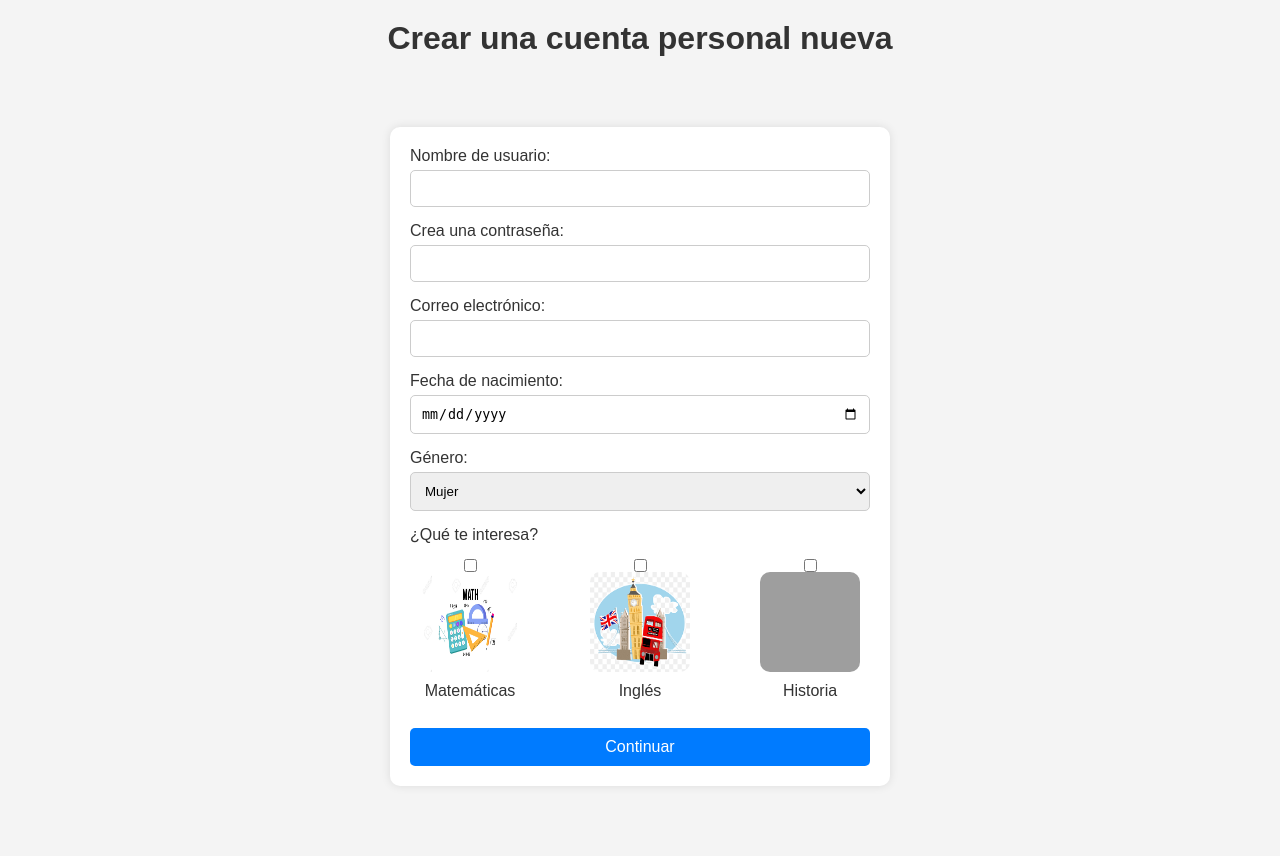
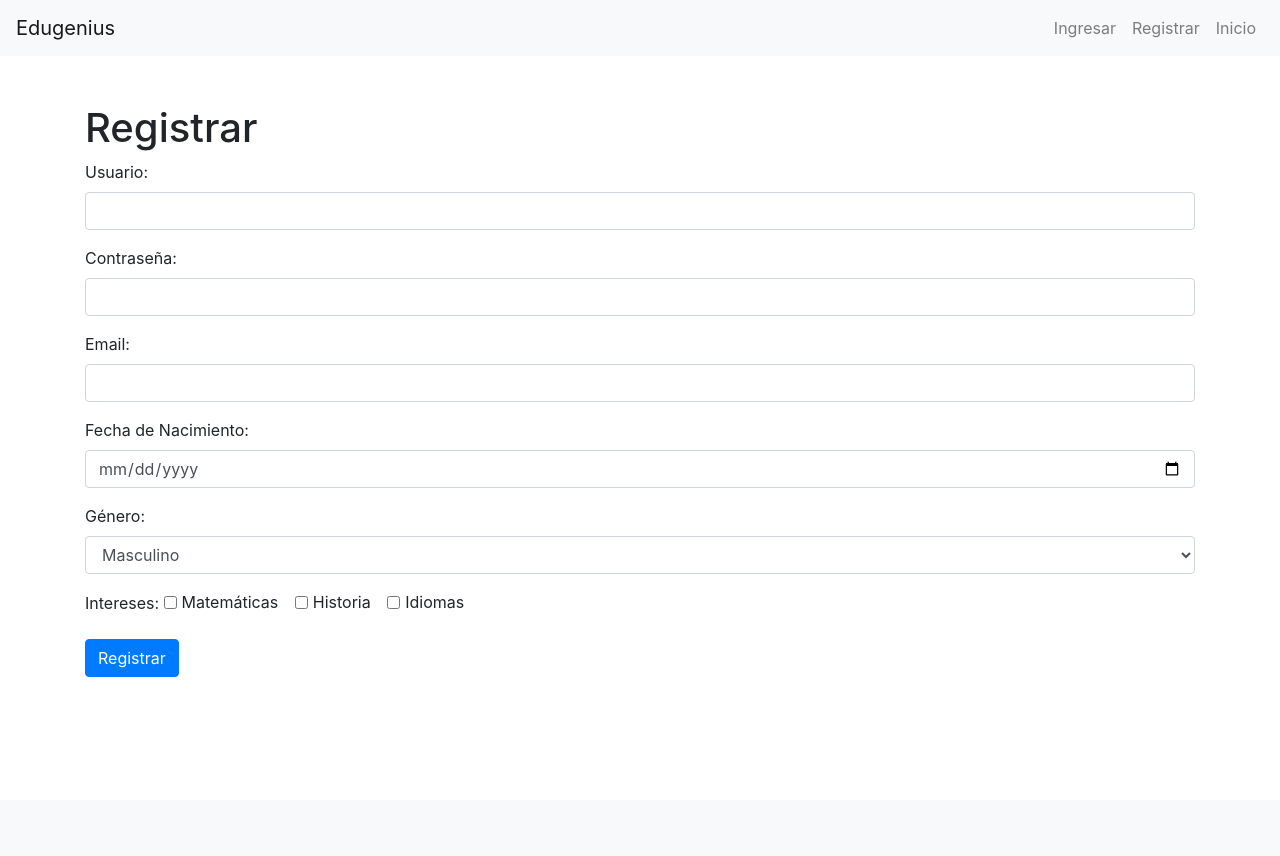
Before and after one commit to dcmg03/Edugenius, a Flask app: page /register in a window 1280 px wide. After the commit the page ends 677 px from the top, so only its background shows below. Run offline with Flask 3, Linux system fonts and the light colour scheme; some libraries are stand-ins or nearby versions; grey boxes are pictures that could not be loaded.

Commit message:
Creacion de login, registro e  inicio

```diff
--- a/web_app/app.py
+++ b/web_app/app.py
@@ -1,9 +1,9 @@
+import os
 from flask import Flask, render_template, request, redirect, url_for
 from transformers import pipeline
 from flask_migrate import Migrate
 from models import db, User, UserProfile, UserRequest
 import datetime
-import os
 
 app = Flask(__name__)
 basedir = os.path.abspath(os.path.dirname(__file__))
@@ -23,11 +23,18 @@ migrate = Migrate(app, db)
 if not os.path.exists(database_path):
     open(database_path, 'w').close()
 
+with app.app_context():
+    db.create_all()
+
 # Configurar el pipeline de Hugging Face para generación de texto
 generator = pipeline('text-generation', model='gpt2')
 
 @app.route('/')
 def index():
+    return render_template('index.html')
+
+@app.route('/home')
+def home():
     return render_template('index.html')
 
 @app.route('/login', methods=['GET', 'POST'])
@@ -54,28 +61,32 @@ def register():
         interests = ', '.join(interests)
 
         if User.query.filter_by(username=username).first():
-            return "El nombre de usuario ya existe, por favor intenta con otro."
-        else:
-            new_user = User(username=username, password=password)
-            db.session.add(new_user)
-            db.session.commit()
+            return "El usuario ya existe."
 
-            new_profile = UserProfile(
-                user_id=new_user.id,
-                email=email,
-                birthdate=datetime.datetime.strptime(birthdate, '%Y-%m-%d').date(),
-                gender=gender,
-                interests=interests
-            )
-            db.session.add(new_profile)
-            db.session.commit()
+        new_user = User(username=username, password=password)
+        db.session.add(new_user)
+        db.session.commit()
 
-            return redirect(url_for('result', username=username))
+        new_profile = UserProfile(
+            user_id=new_user.id,
+            email=email,
+            birthdate=datetime.datetime.strptime(birthdate, '%Y-%m-%d').date(),
+            gender=gender,
+            interests=interests
+        )
+        db.session.add(new_profile)
+        db.session.commit()
+
+        return redirect(url_for('result', username=username))
     return render_template('register.html')
 
 @app.route('/result/<username>', methods=['GET', 'POST'])
 def result(username):
-    return render_template('result.html', username=username)
+    response = None
+    if request.method == 'POST':
+        question = request.form['question']
+        response = get_huggingface_response(question)
+    return render_template('result.html', username=username, response=response)
 
 @app.route('/ask_question/<username>', methods=['POST'])
 def ask_question(username):
--- /dev/null
+++ b/web_app/templates/base.html
@@ -0,0 +1,38 @@
+<!DOCTYPE html>
+<html lang="en">
+<head>
+    <meta charset="UTF-8">
+    <meta name="viewport" content="width=device-width, initial-scale=1.0">
+    <title>{% block title %}Edugenius{% endblock %}</title>
+    <!-- Bootstrap CSS -->
+    <link href="https://stackpath.bootstrapcdn.com/bootstrap/4.5.2/css/bootstrap.min.css" rel="stylesheet">
+    <link rel="stylesheet" href="{{ url_for('static', filename='styles.css') }}">
+</head>
+<body>
+    <header>
+        <nav class="navbar navbar-expand-lg navbar-light bg-light">
+            <a class="navbar-brand" href="/home">Edugenius</a>
+            <div class="collapse navbar-collapse">
+                <ul class="navbar-nav ml-auto">
+                    <li class="nav-item">
+                        <a class="nav-link" href="/login">Ingresar</a>
+                    </li>
+                    <li class="nav-item">
+                        <a class="nav-link" href="/register">Registrar</a>
+                    </li>
+                    <li class="nav-item">
+                        <a class="nav-link" href="/home">Inicio</a>
+                    </li>
+                </ul>
+            </div>
+        </nav>
+    </header>
+    <main class="container mt-5">
+        {% block content %}{% endblock %}
+    </main>
+    <!-- Bootstrap JS and dependencies -->
+    <script src="https://code.jquery.com/jquery-3.5.1.slim.min.js"></script>
+    <script src="https://cdn.jsdelivr.net/npm/@popperjs/core@2.5.4/dist/umd/popper.min.js"></script>
+    <script src="https://stackpath.bootstrapcdn.com/bootstrap/4.5.2/js/bootstrap.min.js"></script>
+</body>
+</html>
--- a/web_app/templates/register.html
+++ b/web_app/templates/register.html
@@ -1,54 +1,49 @@
-<!doctype html>
-<html lang="en">
-<head>
-    <meta charset="UTF-8">
-    <meta name="viewport" content="width=device-width, initial-scale=1.0">
-    <title>Registro - EduGenius</title>
-    <link rel="stylesheet" href="{{ url_for('static', filename='style.css') }}">
-</head>
-<body>
-    <h1>Crear una cuenta personal nueva</h1>
-    <form action="/register" method="post">
-        <label for="username">Nombre de usuario:</label>
-        <input type="text" id="username" name="username" required>
-        <br>
-        <label for="password">Crea una contraseña:</label>
-        <input type="password" id="password" name="password" required>
-        <br>
-        <label for="email">Correo electrónico:</label>
-        <input type="email" id="email" name="email" required>
-        <br>
-        <label for="birthdate">Fecha de nacimiento:</label>
-        <input type="date" id="birthdate" name="birthdate" required>
-        <br>
+{% extends "base.html" %}
+
+{% block title %}Registrar - Edugenius{% endblock %}
+
+{% block content %}
+<h1>Registrar</h1>
+<form method="POST" action="/register">
+    <div class="form-group">
+        <label for="username">Usuario:</label>
+        <input type="text" class="form-control" id="username" name="username">
+    </div>
+    <div class="form-group">
+        <label for="password">Contraseña:</label>
+        <input type="password" class="form-control" id="password" name="password">
+    </div>
+    <div class="form-group">
+        <label for="email">Email:</label>
+        <input type="email" class="form-control" id="email" name="email">
+    </div>
+    <div class="form-group">
+        <label for="birthdate">Fecha de Nacimiento:</label>
+        <input type="date" class="form-control" id="birthdate" name="birthdate">
+    </div>
+    <div class="form-group">
         <label for="gender">Género:</label>
-        <select id="gender" name="gender" required>
-            <option value="Mujer">Mujer</option>
-            <option value="Hombre">Hombre</option>
-            <option value="Otro">Otro</option>
+        <select class="form-control" id="gender" name="gender">
+            <option value="male">Masculino</option>
+            <option value="female">Femenino</option>
+            <option value="other">Otro</option>
         </select>
-        <br>
-        <label for="interests">¿Qué te interesa?</label>
-        <div class="interests">
-            <label class="interest">
-                <input type="checkbox" name="interests" value="Matemáticas">
-                <img src="/matematicas.jpg" alt="Matemáticas">
-                <span>Matemáticas</span>
-            </label>
-            <label class="interest">
-                <input type="checkbox" name="interests" value="Inglés">
-                <img src="/ingles.png" alt="Inglés">
-                <span>Inglés</span>
-            </label>
-            <label class="interest">
-                <input type="checkbox" name="interests" value="Historia">
-                <img src="{{ url_for('static', filename='historia.jpg') }}" alt="Historia">
-                <span>Historia</span>
-            </label>
-            <!-- Agrega más intereses según sea necesario -->
+    </div>
+    <div class="form-group">
+        <label for="interests">Intereses:</label>
+        <div class="form-check form-check-inline">
+            <input class="form-check-input" type="checkbox" id="math" name="interests" value="Matemáticas">
+            <label class="form-check-label" for="math">Matemáticas</label>
         </div>
-        <br>
-        <button type="submit">Continuar</button>
-    </form>
-</body>
-</html>
+        <div class="form-check form-check-inline">
+            <input class="form-check-input" type="checkbox" id="history" name="interests" value="Historia">
+            <label class="form-check-label" for="history">Historia</label>
+        </div>
+        <div class="form-check form-check-inline">
+            <input class="form-check-input" type="checkbox" id="languages" name="interests" value="Idiomas">
+            <label class="form-check-label" for="languages">Idiomas</label>
+        </div>
+    </div>
+    <button type="submit" class="btn btn-primary">Registrar</button>
+</form>
+{% endblock %}
--- a/web_app/templates/result.html
+++ b/web_app/templates/result.html
@@ -1,3 +1,8 @@
+{% extends "base.html" %}
+
+{% block title %}Bienvenido - EduGenius{% endblock %}
+
+{% block content %}
 <!DOCTYPE html>
 <html lang="en">
 <head>
@@ -22,3 +27,4 @@
     {% endif %}
 </body>
 </html>
+{% endblock %}
```
Also changed, not shown: web_app/models.py (+6 -6 lines), web_app/templates/index.html (+10 -21 lines), web_app/templates/login.html (added, +18 -0 lines), web_app/instance/users.db, web_app/static/img/historia.jpg (added), web_app/static/img/ingles.png (renamed from web_app/static/ingles.png), web_app/static/img/matematicas.jpg (renamed from web_app/static/matematicas.jpg), 1 other file.
